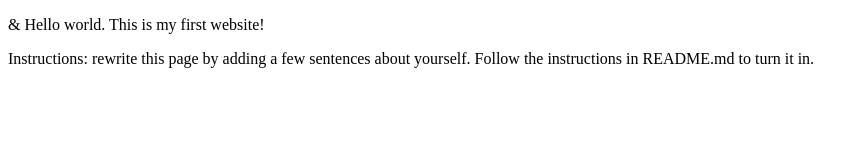
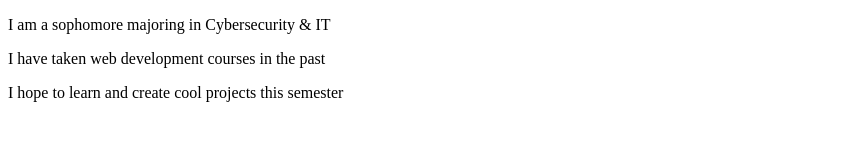
Before and after one commit to Huzi1080/webdev_lab1, a plain HTML site: page index.html in a window 1280 px wide. Shown: the whole page, without its empty margins (0-868 px from the left). Drawn offline with Linux system fonts and the light colour scheme.

Commit message:
Update index.html

```diff
--- a/index.html
+++ b/index.html
@@ -5,7 +5,8 @@
   <title>Internet Technologies and Web Design</title>
 </head>
 <body>
-  <p>&amp; Hello world. This is my first website!</p>
-  <p>Instructions: rewrite this page by adding a few sentences about yourself. Follow the instructions in README.md to turn it in.</p>
+  <p>I am a sophomore majoring in Cybersecurity & IT</p>
+  <p>I have taken web development courses in the past</p>
+  <p>I hope to learn and create cool projects this semester</p>
 </body>
 </html>
```
